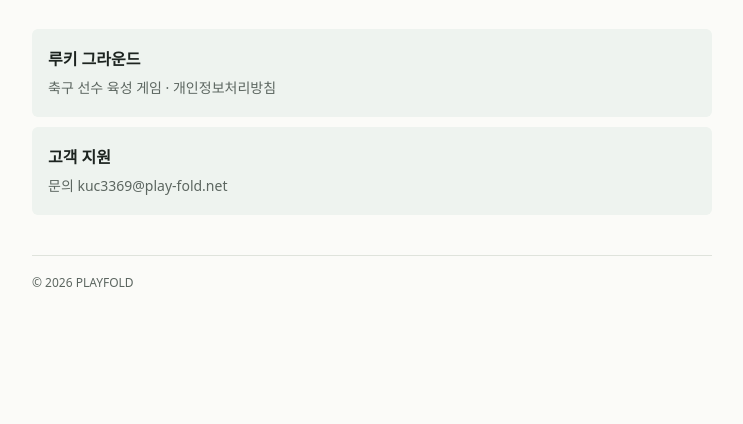
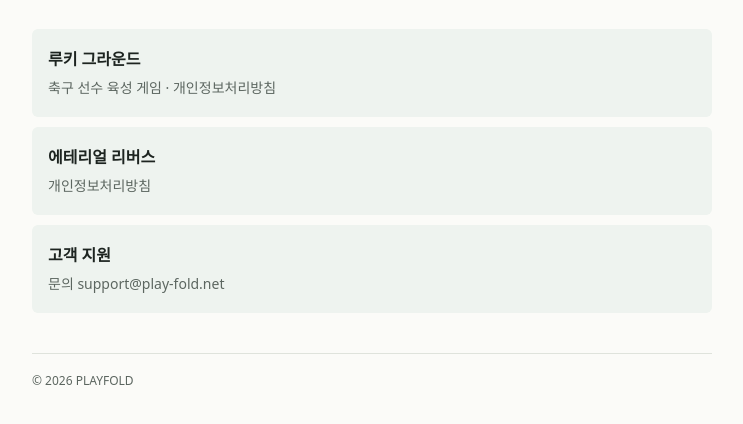
Before and after one commit to BenKim3369/playfold-site, a plain HTML site: page index.html in a window 1280 px wide. Shown: the part 136-560 px from the top of the page, without its empty margins (268-1011 px from the left). Drawn offline with Linux system fonts and the light colour scheme.

Commit message:
Use public support email and link Ethereal Reverse policy

```diff
--- a/index.html
+++ b/index.html
@@ -22,7 +22,8 @@ footer{margin-top:40px;font-size:12px;color:var(--mute);border-top:1px solid var
 <h1>PLAYFOLD</h1>
 <p class="sub">플레이폴드 · 모바일 게임 개발</p>
 <a class="card" href="/rookie-ground/privacy/"><b>루키 그라운드</b><span>축구 선수 육성 게임 · 개인정보처리방침</span></a>
-<a class="card" href="/support/"><b>고객 지원</b><span>문의 kuc3369@play-fold.net</span></a>
+<a class="card" href="/ethereal-reverse/privacy/"><b>에테리얼 리버스</b><span>개인정보처리방침</span></a>
+<a class="card" href="/support/"><b>고객 지원</b><span>문의 support@play-fold.net</span></a>
 <footer>© 2026 PLAYFOLD</footer>
 </div></body>
 </html>
```
